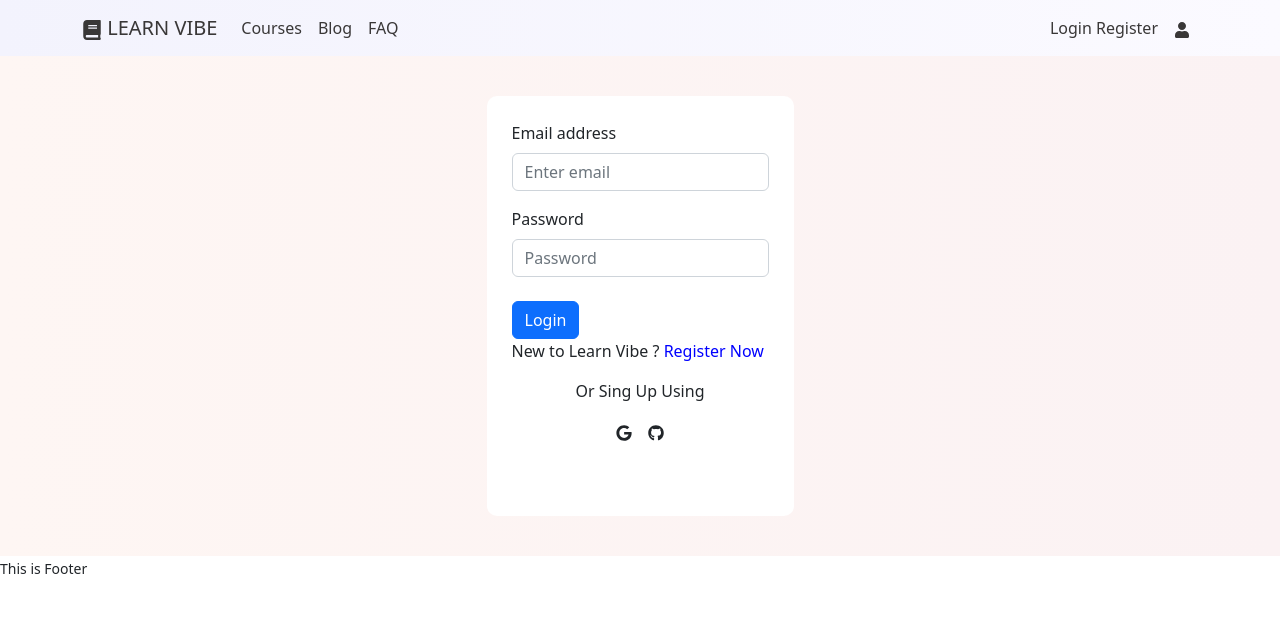
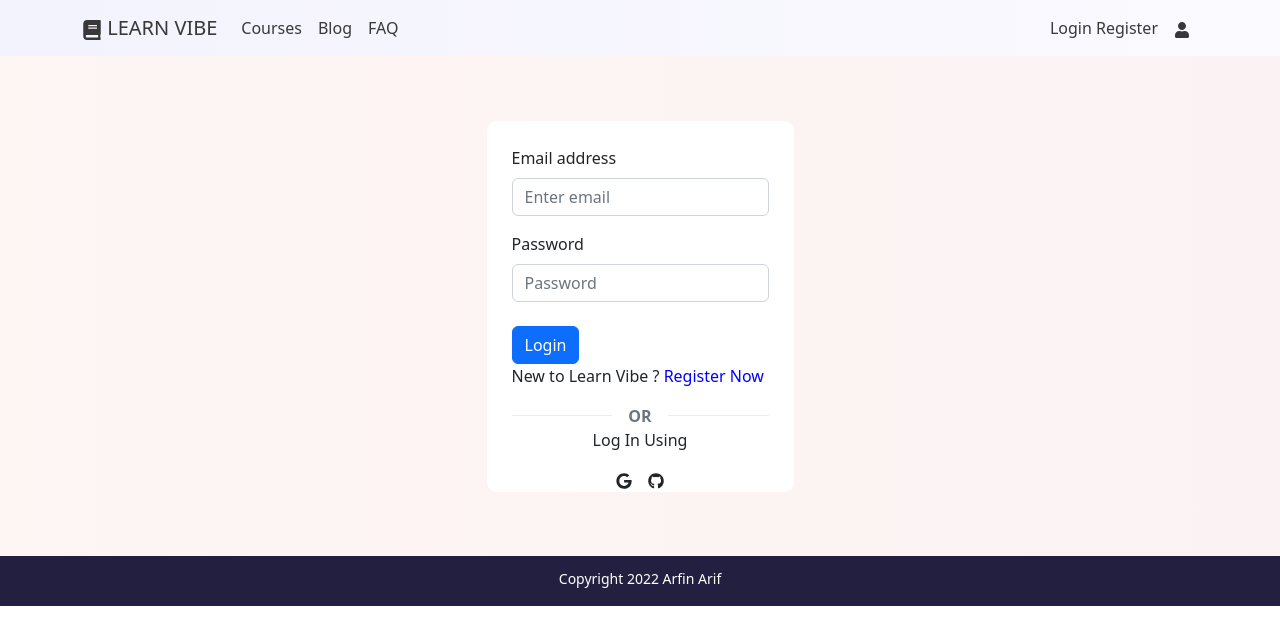
Before and after one commit to arfin-arif/learn-vibe, a React (Create React App) app: page /login in a window 1280 px wide. Shown: the top 644 px of the page. Built offline with nearby package versions, Linux system fonts and the light colour scheme; no server answers.

Commit message:
footer fixed

```diff
--- a/src/Pages/GetPremium/GetPremium.js
+++ b/src/Pages/GetPremium/GetPremium.js
@@ -1,13 +1,27 @@
 import React from 'react';
-import { useLoaderData } from 'react-router-dom';
+import { Button, Card, CardGroup } from 'react-bootstrap';
+import { Link, useLoaderData } from 'react-router-dom';
 
 const GetPremium = () => {
     const course = useLoaderData();
     const { cover, instructor, title, info, ratings, id, price, category_id } = course;
 
     return (
-        <div>
-            <h2>This is premium</h2>
+        <div className='d-flex justify-content-center align-items-center login-container'>
+            <div className='log-in'>
+                <CardGroup>
+                    <Card>
+                        <Card.Img className='img-fluid' style={{ height: '250px', width: '250px' }} variant="top" src={cover} />
+                        <Card.Body>
+                            <Card.Title>{title}</Card.Title>
+                            <Card.Text>
+                                {info}
+                            </Card.Text>
+                        </Card.Body>
+
+                    </Card>
+                </CardGroup>
+            </div>
         </div>
     );
 };
--- a/src/Pages/Home/Home.js
+++ b/src/Pages/Home/Home.js
@@ -5,11 +5,11 @@ import './Home.css'
 const Home = () => {
     return (
         <div className=''>
-            <h2>This is Home</h2>
+
             <Container>
                 <Row>
 
-                    <Col lg='6'>
+                    <Col lg='6' className='d-flex justify-content-center align-items-center'>
                         <div>
                             <h1>Education Is A Path To Success In Life</h1>
                             <p>Education will help u to accquire whatever you want to earn</p>
--- a/src/Pages/Login/Login.css
+++ b/src/Pages/Login/Login.css
@@ -1,11 +1,19 @@
 .login-container {
     height: 500px;
+    background: linear-gradient(to left, #FBF2F3, #FEF6F3);
+}
 
-    background: linear-gradient(to left, #FBF2F3, #FEF6F3);
+.divider:after,
+.divider:before {
+    content: "";
+    flex: 1;
+    height: 1px;
+    background: #eee;
 }
 
 .log-in {
     padding: 25px;
+    padding-bottom: 0;
     border-radius: 10px;
     background-color: white;
 }
--- a/src/Pages/Login/Login.js
+++ b/src/Pages/Login/Login.js
@@ -44,9 +44,13 @@ const Login = () => {
             .then(result => {
                 const user = result.user;
                 console.log(user)
+                setError('')
 
             })
-            .catch(error => console.log(error))
+            .catch(error => {
+                console.log(error)
+                setError(error.message)
+            })
     }
 
     const handleGitSignIn = () => {
@@ -87,8 +91,12 @@ const Login = () => {
                 </Form>
 
                 <p>New to Learn Vibe ?<Link to='/register'> <span className='register-now'>Register Now</span> </Link> </p>
-                <div className='pb-5 text-center'>
-                    <p>Or Sing Up Using</p>
+                <div className=' text-center'>
+                    <div class="divider d-flex align-items-center ">
+                        <p class="text-center fw-bold mx-3 mb-0 text-muted">OR</p>
+                    </div>
+
+                    <p>Log In Using</p>
                     <FaGoogle onClick={handleGoogleSigIn}></FaGoogle>
                     <FaGithub onClick={handleGitSignIn} className='ms-3'></FaGithub>
 
--- a/src/Pages/Register/Register.js
+++ b/src/Pages/Register/Register.js
@@ -52,7 +52,7 @@ const Register = () => {
 
 
     return (
-        <div className='d-flex justify-content-center align-items-center login-container'>
+        <div className='d-flex justify-content-center align-items-center login-container  '>
             <div className='log-in'>
                 <Form onSubmit={handleSubmit}>
                     <Form.Group className="mb-3" controlId="formBasicEmail">
--- /dev/null
+++ b/src/Pages/Shared/Footer/Footer.css
@@ -0,0 +1,11 @@
+footer {
+    height: 50px;
+    background-color: #231F40;
+}
+
+footer p {
+    padding-top: 10px;
+    text-align: center;
+    margin-bottom: 0;
+    color: white;
+}
--- a/src/Pages/Shared/Footer/Footer.js
+++ b/src/Pages/Shared/Footer/Footer.js
@@ -1,10 +1,11 @@
 import React from 'react';
+import './Footer.css'
 
 const Footer = () => {
     return (
-        <div>
-            <small>This is Footer</small>
-        </div>
+        <footer>
+            <p><small>Copyright 2022 Arfin Arif</small></p>
+        </footer>
     );
 };
 
```
